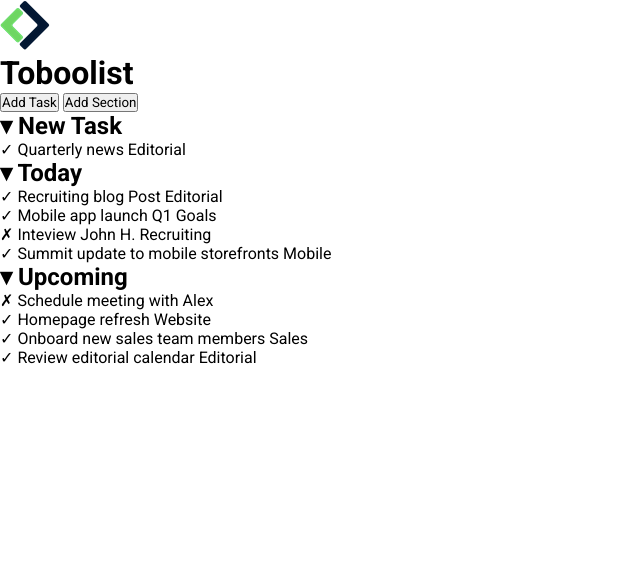
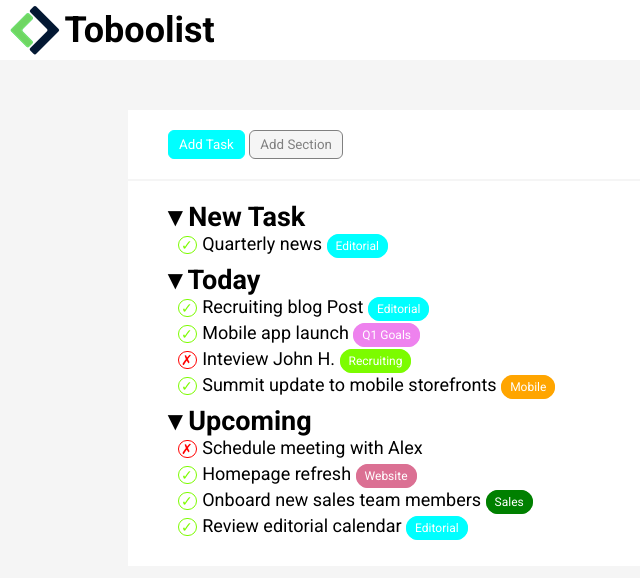
Before and after one commit to Delonteee/html-css-toboolist, a plain HTML site: page index.html in a window 1280 px wide. Shown: the whole page, without its empty margins (0-640 px from the left). Drawn offline with Linux system fonts and the light colour scheme.

Commit message:
esercizio finito

```diff
--- a/css/style.css
+++ b/css/style.css
@@ -9,7 +9,128 @@
 
 
 /*   GENERALE   */
-
+body {
+    font-size:18px;
+    background-color: whitesmoke;
+}
 
 
 /*   HEADER   */
+
+h1 {
+    display: inline;
+    vertical-align: middle;
+}
+
+#logo {
+    display: inline;
+    vertical-align: middle;
+}
+
+header {
+    background-color: white;
+    padding: 5px 10px;
+}
+
+/*   MAIN   */
+
+.container {
+    width: 80%;
+    margin: 0 auto;
+    margin-top: 50px;
+}
+
+section {
+    background-color: white;
+    margin-bottom: 2px;
+    padding: 10px;
+    padding: 20px 40px;
+}
+
+button {
+    vertical-align: middle;
+}
+.first-button {
+    background-color: whitesmoke;
+    color: grey;
+    border: 1px solid grey;
+    border-radius: 6px;
+    padding: 6px 10px;
+}
+
+.second-button {
+    background-color: aqua;
+    color: white;
+    border: 1px solid aqua;
+    border-radius: 6px;
+    padding: 6px 10px;
+}
+
+.check {
+    color: lawngreen;
+    border: 1px solid lawngreen;
+    border-radius: 30px;
+    padding-left: 2px;
+    font-size: 14px;
+    margin-right: 5px;
+}
+
+.cross {
+    color: red;
+    border: 1px solid red;
+    border-radius: 30px;
+    padding-left: 2px;
+    font-size: 14px;
+    margin-right: 5px;
+}
+
+ul {
+    list-style: none;
+}
+
+ul ul {
+    padding-left: 10px;
+}
+
+li{
+    padding-bottom: 5px;
+}
+
+.badge {
+    border: 1px solid white;
+    border-radius: 16px;
+    font-size: 12px;
+    padding: 4px 8px;
+    color: white;
+
+}
+
+.editorial {
+    background-color: aqua;
+    border-color: aqua;
+}
+
+.goals {
+    background-color: violet;
+    border-color: violet;
+}
+
+.recruiting {
+    background-color: lawngreen;
+    border-color: lawngreen;
+}
+
+.mobile {
+    background-color: orange;
+    border-color: orange;
+}
+
+.website {
+    background-color: palevioletred;
+    border-color: palevioletred;
+}
+
+.sales {
+    background-color: green;
+    border-color: green;
+}
--- a/index.html
+++ b/index.html
@@ -20,33 +20,37 @@
 
     <body>
         <header>
-            <img src="img/Logo.png" alt="">
-            <h1>Toboolist</h1>
+            <img id="logo" src="img/Logo.png" alt="">
+            <h1>
+                Toboolist
+            </h1>
         </header>
         <main>
+            <div class="container">
                 <section>
-                <button>
+                    <button class="second-button">
                         Add Task
                     </button>
-                <button>
+                    <button class="first-button">
                         Add Section
                     </button>
+
                 </section>
                 <section>
-                <ul>
+                    <ul class="first-list">
                         <li>
                             <h2>
                                 &dtrif; New Task
                             </h2>
-                        <ul>
+                            <ul class="second-list">
                                 <li>
-                                <span>
+                                    <span class="check">
                                         &check;
                                     </span>
 
                                     Quarterly news
 
-                                <span>
+                                    <span class="badge editorial">
                                         Editorial
                                     </span>
                                 </li>
@@ -56,48 +60,48 @@
                             <h2>
                                 &dtrif; Today
                             </h2>
-                        <ul>
+                            <ul class="second-list">
                                 <li>
-                                <span>
+                                    <span class="check">
                                         &check;
                                     </span>
 
                                     Recruiting blog Post
 
-                                <span>
+                                    <span class="badge editorial">
                                         Editorial
                                     </span>
                                 </li>
                                 <li>
-                                <span>
+                                    <span class="check">
                                         &check;
                                     </span>
 
                                     Mobile app launch
 
-                                <span>
+                                    <span class="badge goals">
                                         Q1 Goals
                                     </span>
                                 </li>
                                 <li>
-                                <span>
+                                    <span class="cross">
                                         &cross;
                                     </span>
 
                                     Inteview John H.
 
-                                <span>
+                                    <span class="badge recruiting">
                                         Recruiting
                                     </span>
                                 </li>
                                 <li>
-                                <span>
+                                    <span class="check">
                                         &check;
                                     </span>
 
                                     Summit update to mobile storefronts
 
-                                <span>
+                                    <span class="badge mobile">
                                         Mobile
                                     </span>
                                 </li>
@@ -107,9 +111,9 @@
                             <h2>
                                 &dtrif; Upcoming
                             </h2>
-                        <ul>
+                            <ul class="second-list">
                                 <li>
-                                <span>
+                                    <span  class="cross">
                                         &cross;
                                     </span>
 
@@ -117,35 +121,35 @@
 
                                 </li>
                                 <li>
-                                <span>
+                                    <span class="check">
                                         &check;
                                     </span>
 
                                     Homepage refresh
 
-                                <span>
+                                    <span class="badge website">
                                         Website
                                     </span>
                                 </li>
                                 <li>
-                                <span>
+                                    <span class="check">
                                         &check;
                                     </span>
 
                                     Onboard new sales team members
 
-                                <span>
+                                    <span class="badge sales">
                                         Sales
                                     </span>
                                 </li>
                                 <li>
-                                <span>
+                                    <span class="check">
                                         &check;
                                     </span>
 
                                     Review editorial calendar
 
-                                <span>
+                                    <span class="badge editorial">
                                         Editorial
                                     </span>
                                 </li>
@@ -153,6 +157,7 @@
                         </li>
                     </ul>
                 </section>
+            </div>
         </main>
     </body>
 
```
Lines whose indentation alone changed are shown as unchanged.
